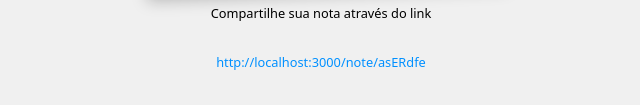
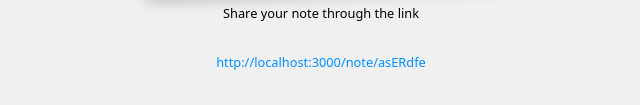
Before and after one commit to Chrysthy/post-it-project, a website: page public/index.html in a window 1280 px wide. Shown: the part 509-614 px from the top of the page, 319-959 px from the left. Drawn offline with Linux system fonts and the light colour scheme.

Commit message:
upstade p

```diff
--- a/public/index.html
+++ b/public/index.html
@@ -22,7 +22,7 @@
 
     <div id="share-link">
 
-        <p>Compartilhe sua nota através do link</p>
+        <p>Share your note through the link</p>
 
         <br>
 
@@ -30,12 +30,6 @@
 
     </div>
 
-
-
-
-
-
-
 </body>
 
 </html>
```
